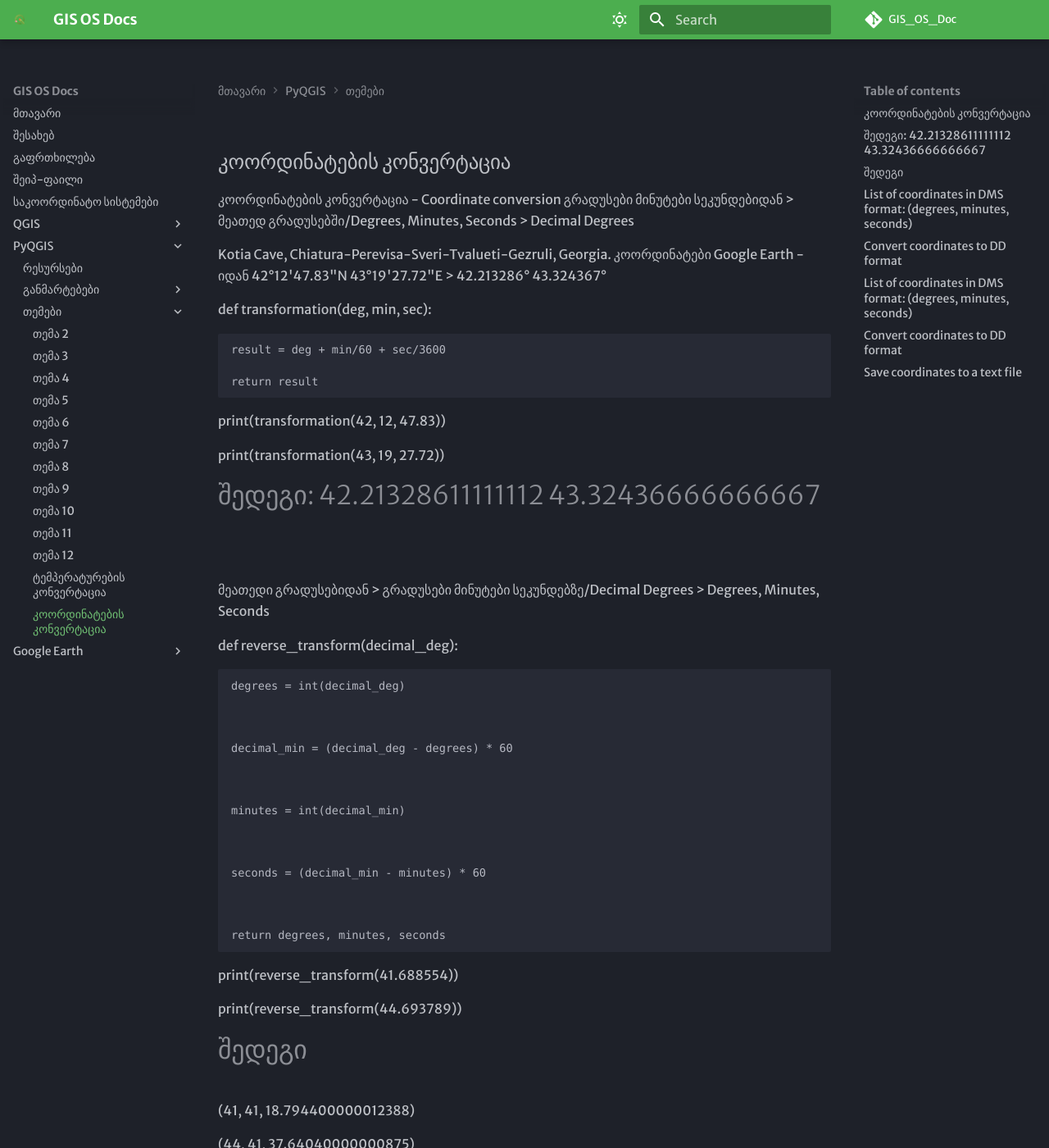
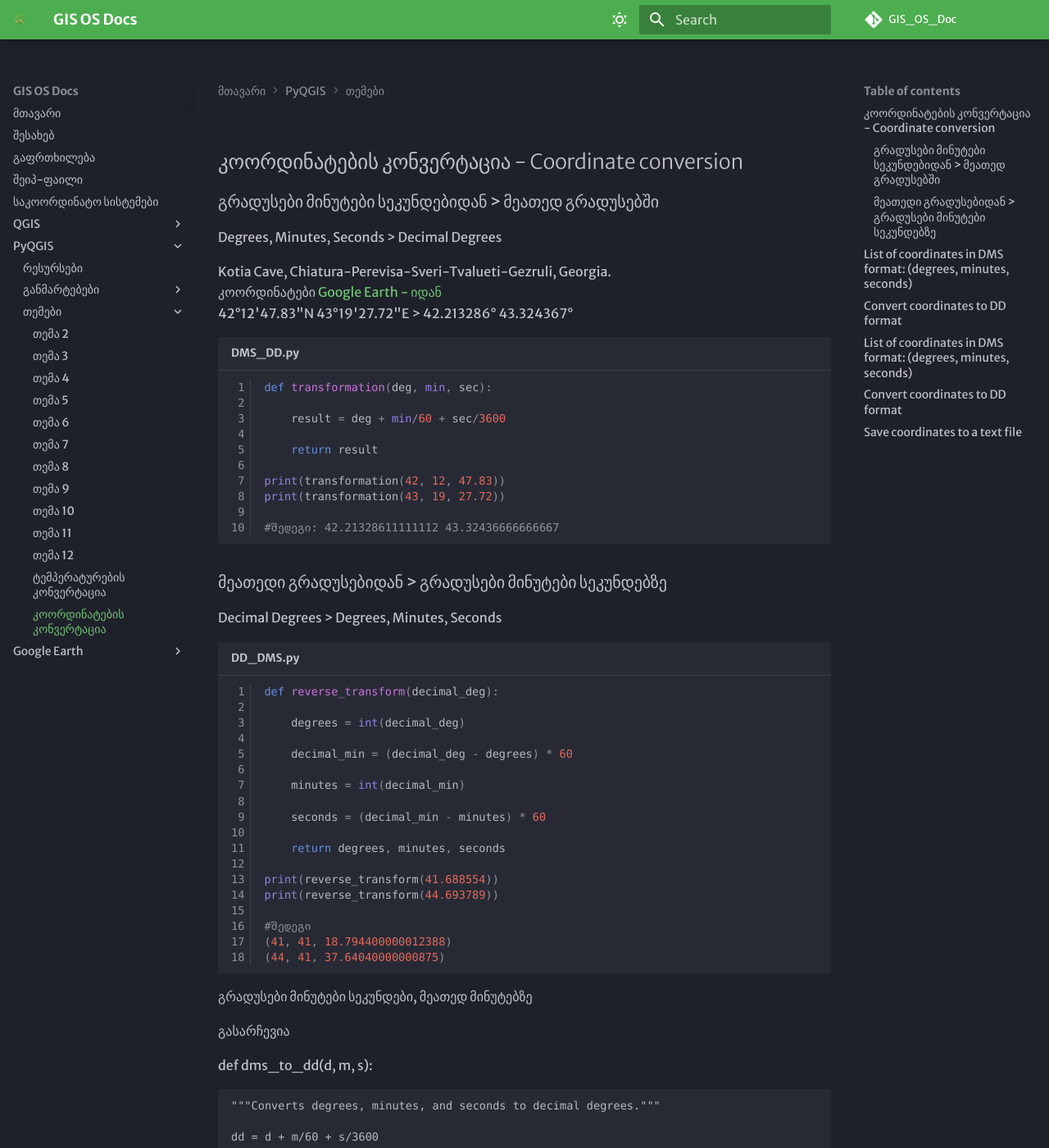
Before and after one commit to ezdanapak/GIS_OS_Doc, an MkDocs documentation site: the page built from docs/PyQGIS/PyQGIS_topics/PyQGIS_coordinates.md, in a window 1280 px wide and 1400 px high. Shown: the whole window at 82% size. Built offline with MkDocs 1.6.1 and Material for MkDocs 9.7.7, drawn with Linux system fonts in a browser that asks for light colours; some web fonts are replaced; comment, search, counter and statistics services are not loaded.

````diff
--- a/docs/PyQGIS/PyQGIS_topics/PyQGIS_coordinates.md
+++ b/docs/PyQGIS/PyQGIS_topics/PyQGIS_coordinates.md
@@ -1,12 +1,16 @@
-## კოორდინატების კონვერტაცია
+## კოორდინატების კონვერტაცია - Coordinate conversion
 
 
 
-კოორდინატების კონვერტაცია - Coordinate conversion
-გრადუსები მინუტები სეკუნდებიდან > მეათედ გრადუსებში/Degrees, Minutes, Seconds > Decimal Degrees
 
-Kotia Cave, Chiatura-Perevisa-Sveri-Tvalueti-Gezruli, Georgia. კოორდინატები Google Earth - იდან 42°12'47.83"N 43°19'27.72"E > 42.213286° 43.324367°
+### გრადუსები მინუტები სეკუნდებიდან > მეათედ გრადუსებში
+Degrees, Minutes, Seconds > Decimal Degrees
 
+Kotia Cave, Chiatura-Perevisa-Sveri-Tvalueti-Gezruli, Georgia. <br>
+კოორდინატები [Google Earth - იდან](https://www.google.com/maps/place/42%C2%B012'47.8%22N+43%C2%B019'27.7%22E/@42.2058273,43.2713168,21099m/data=!3m1!1e3!4m4!3m3!8m2!3d42.213286!4d43.324367?entry=ttu&g_ep=EgoyMDI0MTIxMS4wIKXMDSoASAFQAw%3D%3D) <br>
+42°12'47.83"N 43°19'27.72"E > 42.213286° 43.324367°
+
+```py title="DMS_DD.py" linenums="1"
 
 def transformation(deg, min, sec):
 
@@ -14,61 +18,35 @@ def transformation(deg, min, sec):
 
     return result
 
-
-
 print(transformation(42, 12, 47.83))
-
 print(transformation(43, 19, 27.72))
 
+#შედეგი: 42.21328611111112 43.32436666666667
+```
 
+### მეათედი გრადუსებიდან > გრადუსები მინუტები სეკუნდებზე
+Decimal Degrees > Degrees, Minutes, Seconds
 
-#შედეგი: 42.21328611111112 43.32436666666667
-
-
-
-მეათედი გრადუსებიდან > გრადუსები მინუტები სეკუნდებზე/Decimal Degrees > Degrees, Minutes, Seconds
-
-
+```py title="DD_DMS.py" linenums="1"
 def reverse_transform(decimal_deg):
-
-
 
     degrees = int(decimal_deg)
 
-
-
     decimal_min = (decimal_deg - degrees) * 60
-
-
 
     minutes = int(decimal_min)
 
-
-
     seconds = (decimal_min - minutes) * 60
-
-
 
     return degrees, minutes, seconds
 
-
-
-
-
 print(reverse_transform(41.688554))
-
-
-
 print(reverse_transform(44.693789))
 
-
-
 #შედეგი
-
 (41, 41, 18.794400000012388)
-
 (44, 41, 37.64040000000875)
-
+```
 
 გრადუსები მინუტები სეკუნდები, მეათედ მინუტებზე
 
````
Also changed, not shown: docs/PyQGIS/PyQGIS_topics/PyQGIS_temperatures.md (+8 -4 lines).
